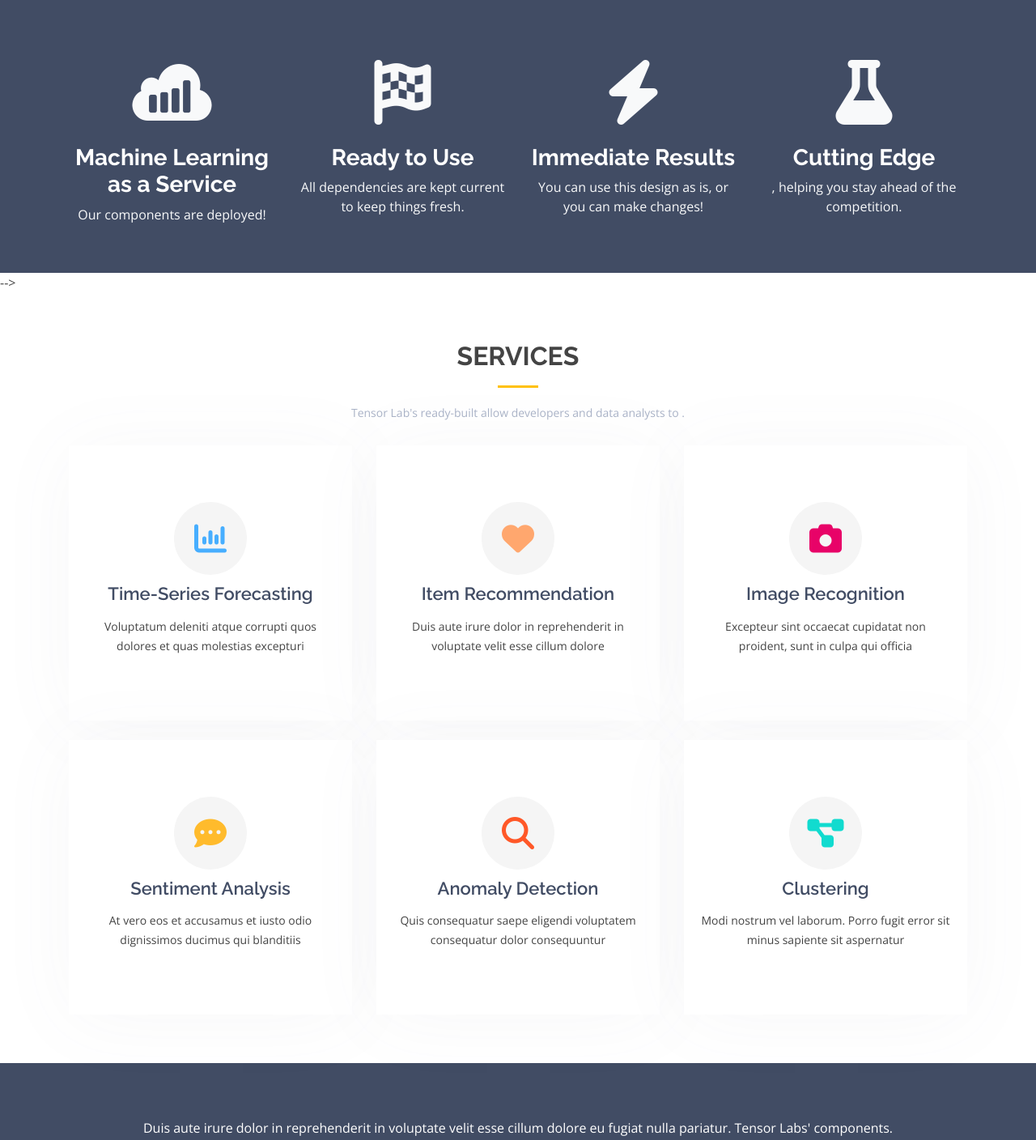
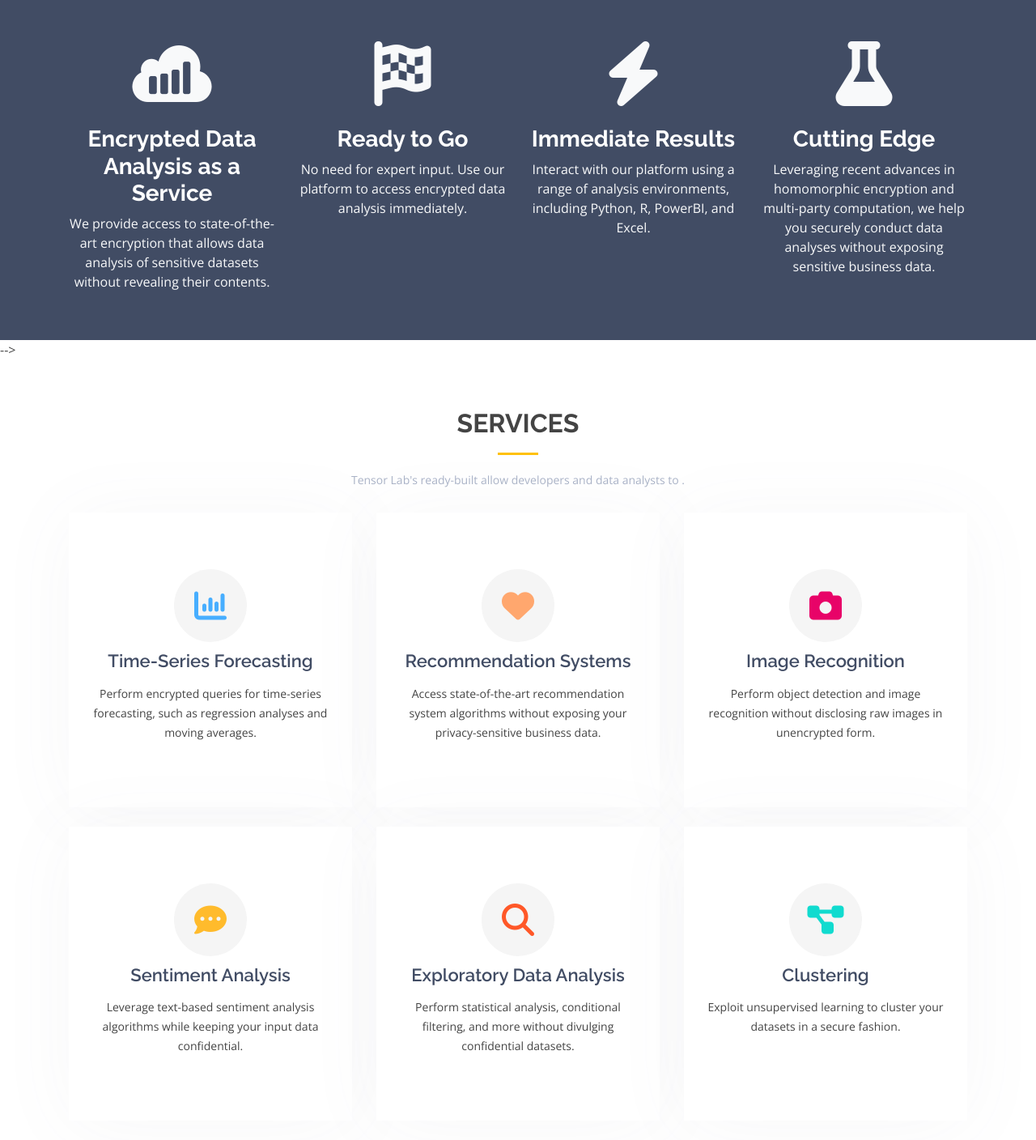
Before and after one commit to tensorsoftware/tensorsoftware.github.io, a plain HTML site: page index.html in a window 1280 px wide. Shown: the part 1265-2673 px from the top of the page at 81% size. Drawn offline with nearby package versions, Linux system fonts and the light colour scheme; a script that the page names is missing.

Commit message:
Small update

```diff
--- a/index.html
+++ b/index.html
@@ -5,7 +5,7 @@
   <meta charset="utf-8">
   <meta content="width=device-width, initial-scale=1" name="viewport">
 
-  <title>Tensor Labs &middot; Home</title>
+  <title>Tensorcrypt &middot; Home</title>
   <meta content="" name="description">
   <meta content="" name="author">
   <meta content="" name="keywords">
@@ -78,7 +78,7 @@
   <section id="hero" class="d-flex align-items-center justify-content-center">
     <div class="container position-relative">
       <h1>Welcome to Tensor Labs</h1>
-      <h2>We build state-of-the-art, dependable forecasting and analysis systems for data-driven decision making using the latest advances in machine learning and artificial intelligence.</h2>
+      <h2>We build state-of-the-art encrypted analysis tools for secure, data-driven decision making using the latest advances in privacy-en.</h2>
       <a href="#about" class="btn-get-started scrollto">Get Started</a>
     </div>
   </section><!-- End Hero -->
@@ -131,13 +131,13 @@
           <div class="col-lg-6 pt-4 pt-lg-0">
             <h3>Reliable, practical and affordable machine learning.</h3>
             <p>
-              We recognise that the high barrier of entry prevents businesses from unlocking the potential of machine learning. Our mission is to democritise key learning tasks that would otherwise require expensive, hard-to-resource expertise using high performance and easy-to-use APIs.
+              We recognise that the high barrier of entry prevents businesses from unlocking the potential of secure data analysis tools. Our mission is to democritise secure data analysis techniques using high peformance and easy-to-use APIs that would otherwise require expensive, hard-to-resource expertise.
             </p>
             <div class="row">
               <div class="col-md-6">
                 <i class="fa fa-lightbulb"></i>
                 <h4>Designed with non-experts in mind</h4>
-                <p>We abstract away the technicalities of machine learning -- feature selection, algorithm selection, hyperparmeter optimisation -- so you can focus on what really matters.</p>
+                <p>We abstract away the technicalities of privacy-enhancing data analysis, so you can focus on what really matters.</p>
               </div>
               <div class="col-md-6">
                 <i class="fa fa-cogs"></i>
@@ -159,29 +159,29 @@
         <div class="col-lg-3 col-md-6 text-center">
           <div class="mt-5">
             <i class="fab fa-5x fa-sellsy text-light mb-4" aria-hidden="true"></i>
-            <h3 class="h4 mb-2">Machine Learning as a Service</h3>
-            <p class="text-light mb-0">Our components are deployed!</p>
+            <h3 class="h4 mb-2">Encrypted Data Analysis as a Service</h3>
+            <p class="text-light mb-0">We provide access to state-of-the-art encryption that allows data analysis of sensitive datasets without revealing their contents.</p>
           </div>
         </div>
         <div class="col-lg-3 col-md-6 text-center">
           <div class="mt-5">
             <i class="fas fa-5x fa-flag-checkered text-light mb-4"></i>
-            <h3 class="h4 mb-2">Ready to Use</h3>
-            <p class="text-light mb-0">All dependencies are kept current to keep things fresh.</p>
+            <h3 class="h4 mb-2">Ready to Go</h3>
+            <p class="text-light mb-0">No need for expert input. Use our platform to access encrypted data analysis immediately.</p>
           </div>
         </div>
         <div class="col-lg-3 col-md-6 text-center">
           <div class="mt-5">
             <i class="fas fa-5x fa-bolt text-light mb-4"></i>
             <h3 class="h4 mb-2">Immediate Results</h3>
-            <p class="text-light mb-0">You can use this design as is, or you can make changes!</p>
+            <p class="text-light mb-0">Interact with our platform using a range of analysis environments, including Python, R, PowerBI, and Excel.</p>
           </div>
         </div>
         <div class="col-lg-3 col-md-6 text-center">
           <div class="mt-5">
             <i class="fas fa-5x fa-flask text-light mb-4"></i>
             <h3 class="h4 mb-2">Cutting Edge</h3>
-            <p class="text-light mb-0">, helping you stay ahead of the competition.</p>
+            <p class="text-light mb-0">Leveraging recent advances in homomorphic encryption and multi-party computation, we help you securely conduct data analyses without exposing sensitive business data.</p>
           </div>
         </div>
       </div>
@@ -238,7 +238,7 @@
                 <i class="fa fa-8x fa-bar-chart"></i>
               </div>
               <h4><a href="">Time-Series Forecasting</a></h4>
-              <p>Voluptatum deleniti atque corrupti quos dolores et quas molestias excepturi</p>
+              <p>Perform encrypted queries for time-series forecasting, such as regression analyses and moving averages.</p>
             </div>
           </div>
 
@@ -247,8 +247,8 @@
               <div class="icon">
                 <i class="fa fa-8x fa-heart"></i>
               </div>
-              <h4><a href="">Item Recommendation</a></h4>
-              <p>Duis aute irure dolor in reprehenderit in voluptate velit esse cillum dolore</p>
+              <h4><a href="">Recommendation Systems</a></h4>
+              <p>Access state-of-the-art recommendation system algorithms without exposing your privacy-sensitive business data.</p>
             </div>
           </div>
 
@@ -258,7 +258,7 @@
                 <i class="fa fa-8x fa-camera"></i>
               </div>
               <h4><a href="">Image Recognition</a></h4>
-              <p>Excepteur sint occaecat cupidatat non proident, sunt in culpa qui officia</p>
+              <p>Perform object detection and image recognition without disclosing raw images in unencrypted form.</p>
             </div>
           </div>
 
@@ -268,7 +268,7 @@
                 <i class="fa fa-commenting"></i>
               </div>
               <h4><a href="">Sentiment Analysis</a></h4>
-              <p>At vero eos et accusamus et iusto odio dignissimos ducimus qui blanditiis</p>
+              <p>Leverage text-based sentiment analysis algorithms while keeping your input data confidential.</p>
             </div>
           </div>
 
@@ -277,8 +277,8 @@
               <div class="icon">
                 <i class="fa fa-search"></i>
               </div>
-              <h4><a href="">Anomaly Detection</a></h4>
-              <p>Quis consequatur saepe eligendi voluptatem consequatur dolor consequuntur</p>
+              <h4><a href="">Exploratory Data Analysis</a></h4>
+              <p>Perform statistical analysis, conditional filtering, and more without divulging confidential datasets.</p>
             </div>
           </div>
 
@@ -288,7 +288,7 @@
                 <i class="fa fa-project-diagram"></i>
               </div>
               <h4><a href="">Clustering</a></h4>
-              <p>Modi nostrum vel laborum. Porro fugit error sit minus sapiente sit aspernatur</p>
+              <p>Exploit unsupervised learning to cluster your datasets in a secure fashion.</p>
             </div>
           </div>
 
@@ -507,7 +507,7 @@
 
         <div class="section-title">
           <h2>Team</h2>
-          <p>Magnam dolores commodi suscipit. Necessitatibus eius consequatur ex aliquid fuga eum quidem. Sit sint consectetur velit. Quisquam quos quisquam cupiditate. Et nemo qui impedit suscipit alias ea. Quia fugiat sit in iste officiis commodi quidem hic quas.</p>
+          <p>Please meet our team.</p>
         </div>
 
         <div class="row">
@@ -515,10 +515,10 @@
           <div class="col d-flex justify-content-center">
             <div class="member">
               <div class="member-img">
-                <img src="assets/img/team/team-1.jpg" class="img-fluid" alt="">
+                <img src="assets/img/team/carlton_headshot200.jpg" class="img-fluid" alt="Carlton Shepherd">
               </div>
               <div class="member-info">
-                <h4>Carlton Shepherd</h4>
+                <h4>Dr. Carlton Shepherd</h4>
                 <span>Founder</span>
               </div>
             </div>
@@ -527,7 +527,7 @@
 
 	  <div class="col align-items-center">
             <p class="team-descrption">
-Lorem ipsum dolor sit amet, consectetur adipiscing elit. Donec ut nisi ac erat aliquet aliquam quis eleifend sapien. Etiam pellentesque ultricies pharetra. Lorem ipsum dolor sit amet, consectetur adipiscing elit. Nulla quam nunc, molestie ac urna vitae, lobortis vulputate magna.
+Dr. Carlton Shepherd holds a Ph.D. in Information Security from Royal Holloway, University of London. He is currently a Senior Research Fellow at Royal Holloway. Before this, Carlton was a Data Scientist at Atom Bank, the UK's first mobile bank, and a Research Scientist in Machine Learning and Security at OneSpan, a NASDAQ-listed provider of cybersecurity tools for leading banks and financial institutions. He is an expert in trusted and encrypted execution environments, which is complemented with experience in industrial R&D and delivering data analyses for informing high-value banking activity.
             </p>
 
           </div>
@@ -678,12 +678,13 @@ Lorem ipsum dolor sit amet, consectetur adipiscing elit. Donec ut nisi ac erat a
       </div>
     </section>-->
     <!-- ======= Frequently Asked Questions Section ======= -->
+    <!--
     <section id="faq" class="faq section-bg">
       <div class="container">
 
         <div class="section-title">
           <h2>Frequently Asked Questions</h2>
-          <p>Magnam dolores commodi suscipit. Necessitatibus eius consequatur ex aliquid fuga eum quidem. Sit sint consectetur velit. Quisquam quos quisquam cupiditate. Et nemo qui impedit suscipit alias ea. Quia fugiat sit in iste officiis commodi quidem hic quas.</p>
+          <!--<p>Magnam dolores commodi suscipit. Necessitatibus eius consequatur ex aliquid fuga eum quidem. Sit sint consectetur velit. Quisquam quos quisquam cupiditate. Et nemo qui impedit suscipit alias ea. Quia fugiat sit in iste officiis commodi quidem hic quas.</p>-->
         </div>
 
         <div class="faq-list">
@@ -738,7 +739,7 @@ Lorem ipsum dolor sit amet, consectetur adipiscing elit. Donec ut nisi ac erat a
 
       </div>
     </section><!-- End Frequently Asked Questions Section -->
-
+    -->
     <!-- ======= Contact Section ======= -->
     <section id="contact" class="contact">
       <div class="container">
@@ -824,7 +825,7 @@ Lorem ipsum dolor sit amet, consectetur adipiscing elit. Donec ut nisi ac erat a
 
       <div class="mr-md-auto text-center text-md-left">
         <div class="copyright">
-          &copy; Copyright <strong><span>Tensor Labs</span></strong> 2020. All Rights Reserved.
+          &copy; Copyright <strong><span>Carlton Shepherd</span></strong> 2020-2021. All Rights Reserved.
         </div>
         <div class="credits">
           <!-- All the links in the footer should remain intact. -->
```
